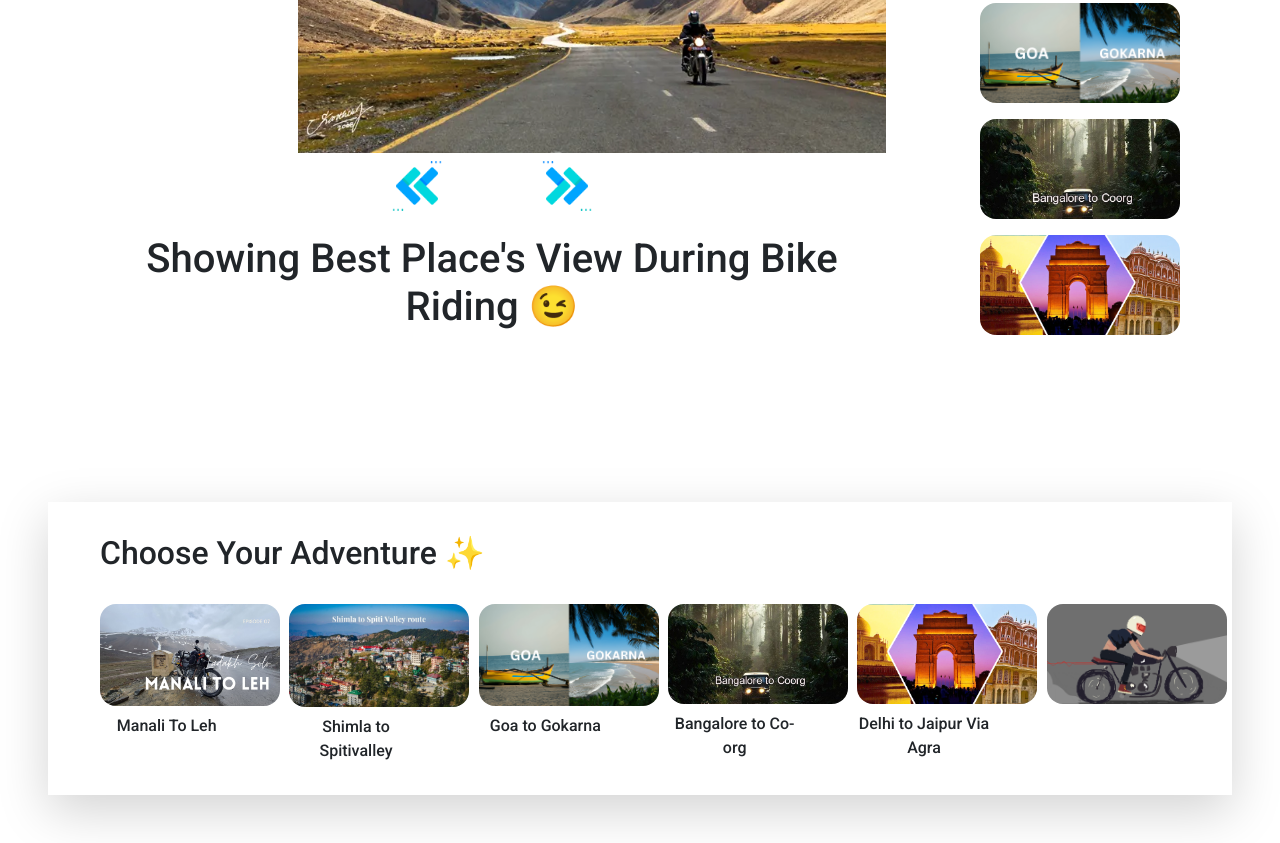
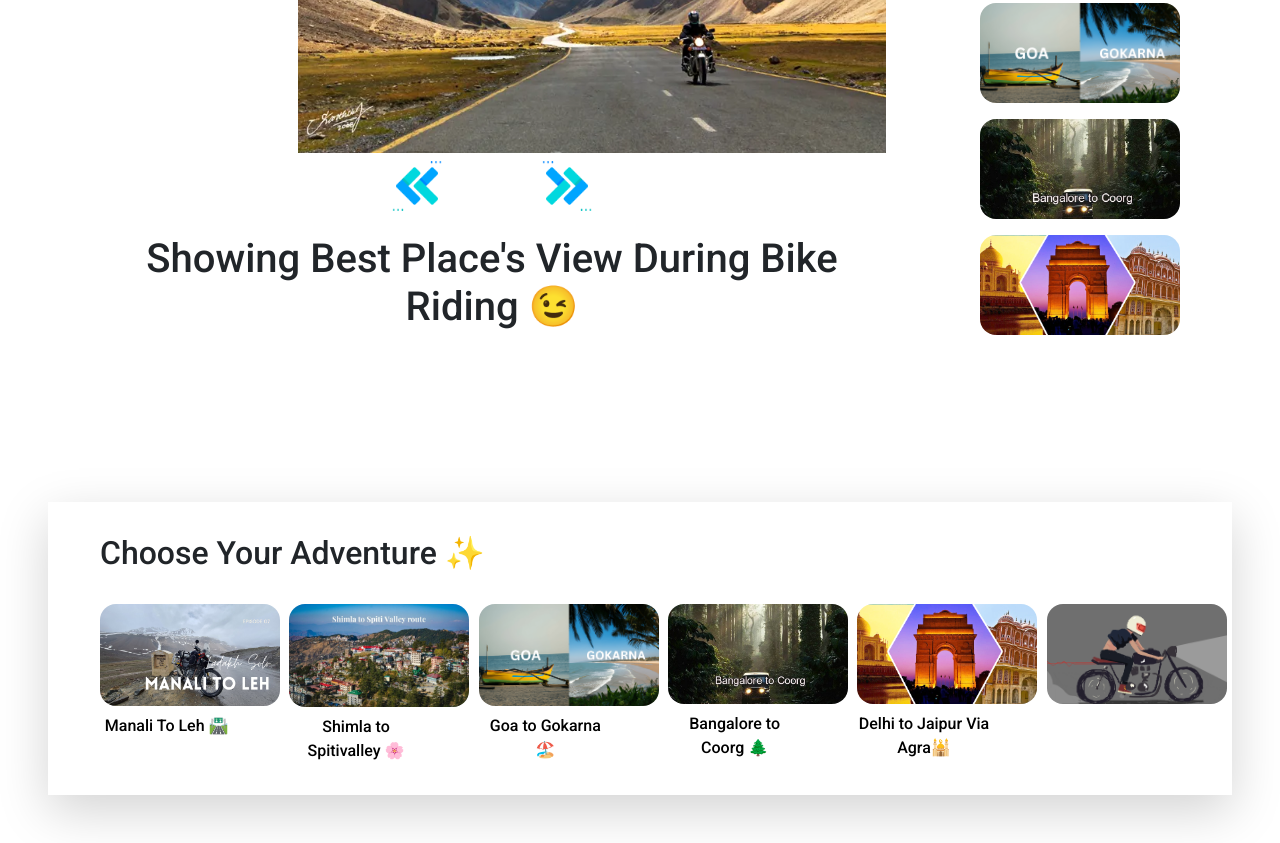
Before and after one commit to Kvrathod348/BeingRider2.0-Project-js-, a plain HTML site: page index.html in a window 1280 px wide. Shown: the part 3310-4153 px from the top of the page. Drawn offline with nearby package versions, Linux system fonts and the light colour scheme.

Commit message:
link the pages

```diff
--- a/Css/home.css
+++ b/Css/home.css
@@ -92,3 +92,7 @@
 .product-design{
     height: 715px;
 }
+.ancher{
+    text-decoration: none;
+    color: black;
+}
--- a/index.html
+++ b/index.html
@@ -26,7 +26,7 @@
 
             <ul class="nav-links">
                 <li><a href="./index.html">Home</a></li>
-                <li><a href="#">Cateogries</a></li>
+                <li><a href="#categories">Cateogries</a></li>
                 <li><a href="#">About</a></li>
                 <li><a href="#">Contact</a></li>
                 <li><a href="#">Q&A</a>
@@ -236,45 +236,55 @@
     </div>
     <!-- Categories -->
     <div>
-        <div class="row text-center m-5 shadow-lg px-4 py-3">
+        <div class="row text-center m-5 shadow-lg px-4 py-3 " id="categories">
             <div class="col-12 text-start">
                 <div class="m-3">
                     <h2>Choose Your Adventure ✨</h2>
                 </div>
             </div>
-            <div class="col-2">
+            <div class="col-2 ">
                 <div class="p-3 cursor">
+                    <a href="./pages/ladakh.html"  class="ancher">
                         <img src="./assets/home/manali-to-ledakh.jpg" alt="" width="180px"
                             class="object-fit-cover rounded-4 mb-2"><br>
-                    <span>Manali To Leh</span>
+                        <span>Manali To Leh 🛣️</span>
+                    </a>
                 </div>
             </div>
             <div class="col-2">
                 <div class="p-3 cursor">
+                    <a href="./pages/shimla-spitivalley.html" class="ancher">
                         <img src="./assets/home/shimla-to-spitivalley.jpg" alt="" width="180px"
                             class="object-fit-cover  rounded-4 mb-2"><br>
-                    <span>Shimla to Spitivalley</span>
+                        <span>Shimla to Spitivalley 🌸</span>
+                    </a>
                 </div>
             </div>
             <div class="col-2">
                 <div class="p-3 cursor">
+                    <a href="./pages/gao-gokarna.html"  class="ancher">
                         <img src="./assets/home/goa-vs-gokarna.png" alt="" width="180px"
                             class="object-fit-cover  rounded-4 mb-2"><br>
-                    <span>Goa to Gokarna</span>
+                        <span>Goa to Gokarna 🏖️</span>
+                    </a>
                 </div>
             </div>
             <div class="col-2">
                 <div class="p-3 cursor">
+                    <a href="./pages/banglore-coorg.html"  class="ancher">
                         <img src="./assets/home/bangalore-to-coorg.jpeg" alt="" width="180px" height="100px"
                             class="object-fit-cover  rounded-4 mb-2"><br>
-                    <span>Bangalore to Co-org</span>
+                        <span>Bangalore to Coorg 🌲</span>
+                    </a>
                 </div>
             </div>
             <div class="col-2">
                 <div class="p-3 cursor">
+                    <a href="./pages/taj-jaipur.html"  class="ancher">
                         <img src="./assets/home/delhi-to-jaipur-via-agra.jpg" alt="" width="180px" height="100px"
                             class="object-fit-cover rounded-4 mb-2"><br>
-                    <span class="">Delhi to Jaipur Via Agra</span>
+                        <span class="">Delhi to Jaipur Via Agra🕌</span>
+                    </a>
                 </div>
             </div>
             <div class="col-2 ">
```
Lines whose indentation alone changed are shown as unchanged.
